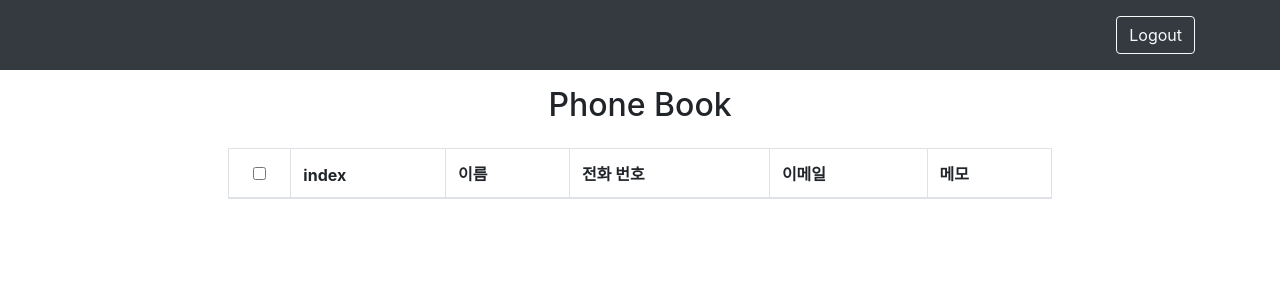
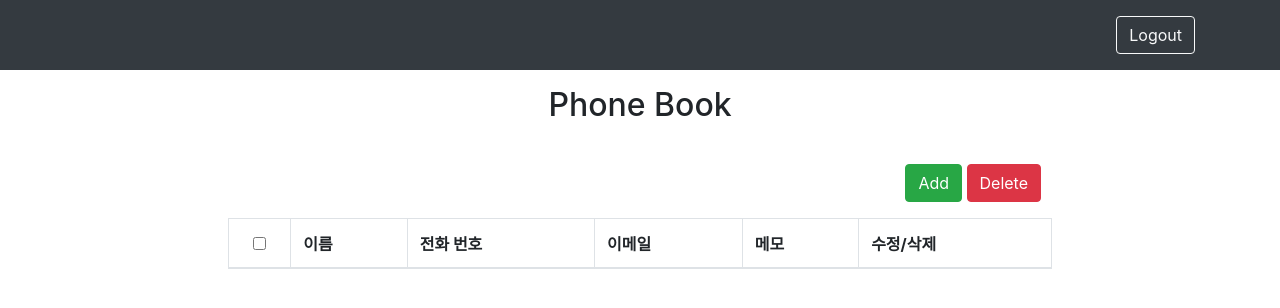
Before and after one commit to clucle/kubernetes-nodejs-phone-book-sample, a website: page src/views/index.html in a window 1280 px wide. Drawn offline with nearby package versions, Linux system fonts and the light colour scheme; no server answers.

Commit message:
feat: add Add/Delete button
Signed-off-by: clucle <wjdenwls123@gmail.com>

```diff
--- a/src/views/index.html
+++ b/src/views/index.html
@@ -30,6 +30,12 @@
         <div class="row justify-content-center align-items-center p-3">
             <h2>Phone Book</h2>
         </div>
+        <div class="row justify-content-center align-items-center p-3">
+            <div class="col col-sm-8 col-md-8 col-lg-8 col-xl-8" style="text-align: right">
+                <button type="button" class="btn btn-success">Add</button>
+                <button type="button" class="btn btn-danger">Delete</button>
+            </div>
+        </div>
         <div class="row justify-content-center align-items-center">
             <div class="col col-sm-8 col-md-8 col-lg-8 col-xl-8">
                 <table class="table table-hover table-bordered">
@@ -45,12 +51,11 @@
                                 </div>
                                 <div class="fht-cell" style="width: 37px;"></div>
                             </th>
-                            <th scope="col">index</th>
-
                             <th scope="col">이름</th>
                             <th scope="col">전화 번호</th>
                             <th scope="col">이메일</th>
                             <th scope="col">메모</th>
+                            <th scope="col">수정/삭제</th>
                         </tr>
                     </thead>
                     <tbody id="phonebook-table">
@@ -61,7 +66,6 @@
         </div>
     </div>
 
-
     <script>
         function createPhonebookTableRow(phonebook) {
             let ret = `<tr>
@@ -71,11 +75,11 @@
                         <span></span>
                     </label>
                 </td>
-                <th scope="row">1</th>
                 <td>${phonebook.name}</td>
                 <td>${phonebook.phone}</td>
                 <td>${phonebook.email}</td>
                 <td>${phonebook.memo}</td>
+                <td>1</td>
             </tr>`
             return ret;
         }
```
